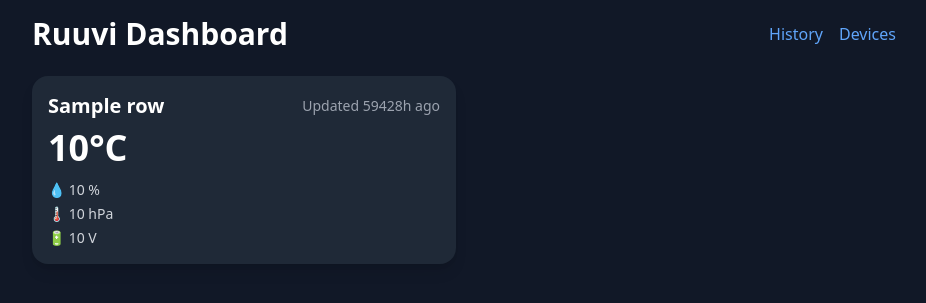
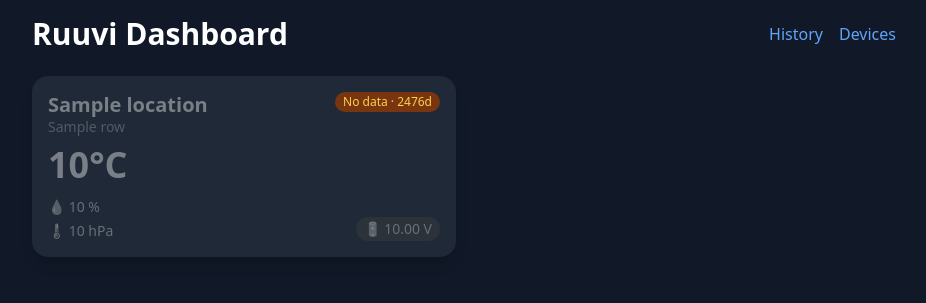
Before and after one commit to Mafuko/ruuvi-dashboard, a Flask app: template templates/index.html in a window 1280 px wide. Shown: the top 303 px of the page, without its empty margins (176-1102 px from the left). Run offline with Flask 3, Linux system fonts and the light colour scheme; the template is opened without the code that fills it: most values are stand-ins (such as "Sample title", 1, 10 or a date in 2020); some libraries are stand-ins or nearby versions.

Commit message:
Show location, low-battery and stale-data state on overview cards
Cards now lead with the device location (name below, falling back to
name when no location is set). The battery moves to a pill that turns
amber with "Low" using Ruuvi Station's temperature-aware thresholds, so
outdoor tags don't false-alarm in winter. A sensor with no reading for
over an hour fades to gray with a "No data" tag, updated live in the
browser.

Battery values from ruuvitag_sensor are millivolts; the card previously
printed them as volts (e.g. "2995.00 V") and now converts correctly.

Co-Authored-By: Claude Opus 5.5 <noreply@anthropic.com>

```diff
--- a/app.py
+++ b/app.py
@@ -5,6 +5,7 @@ from werkzeug.security import check_password_hash
 from config import SECRET_KEY, ADMIN_USERNAME, ADMIN_PASSWORD_HASH
 from datetime import datetime, timedelta, timezone
 from db import get_connection
+from battery import is_battery_low
 from functools import wraps
 
 RANGE_HOURS = {
@@ -42,7 +43,7 @@ def since_for_range(range_key):
 
 def latest_readings():
     query = """
-        SELECT d.mac, d.name, m.temperature, m.humidity, m.pressure, m.battery, m.timestamp
+        SELECT d.mac, d.name, d.location, m.temperature, m.humidity, m.pressure, m.battery, m.timestamp
         FROM measurements m
         JOIN devices d ON m.mac = d.mac
         INNER JOIN (
@@ -86,7 +87,11 @@ def logout():
 def index():
     rows = latest_readings()
     data = [
-        {**dict(row), "timestamp_iso": to_iso_utc(row["timestamp"])}
+        {
+            **dict(row),
+            "timestamp_iso": to_iso_utc(row["timestamp"]),
+            "battery_low": is_battery_low(row["battery"], row["temperature"]),
+        }
         for row in rows
     ]
     return render_template("index.html", data=data)
@@ -99,10 +104,12 @@ def api_latest():
         {
             "mac": row["mac"],
             "name": row["name"],
+            "location": row["location"],
             "temperature": row["temperature"],
             "humidity": row["humidity"],
             "pressure": row["pressure"],
             "battery": row["battery"],
+            "battery_low": is_battery_low(row["battery"], row["temperature"]),
             "timestamp": to_iso_utc(row["timestamp"]),
         }
         for row in rows
--- a/templates/index.html
+++ b/templates/index.html
@@ -24,19 +24,31 @@
            data-mac="{{ row.mac }}"
            data-timestamp="{{ row.timestamp_iso }}">
 
-            <div class="flex justify-between items-center mb-2">
-                <h2 class="text-xl font-semibold">{{ row.name }}</h2>
-                <span class="text-sm text-gray-400 updated-ago">just now</span>
+            <div class="flex justify-between items-start gap-2 mb-2">
+                <div class="js-fade min-w-0">
+                    <h2 class="text-xl font-semibold leading-tight">{{ row.location or row.name }}</h2>
+                    {% if row.location %}
+                    <div class="text-sm text-gray-400">{{ row.name }}</div>
+                    {% endif %}
+                </div>
+                <span class="text-sm text-gray-400 whitespace-nowrap updated-ago">just now</span>
+                <span class="hidden text-xs whitespace-nowrap rounded-full px-2 py-0.5 bg-amber-900 text-amber-300 stale-tag"></span>
             </div>
 
-            <div class="text-4xl font-bold">
-                <span class="js-temperature">{{ row.temperature|round(1) }}</span>°C
-            </div>
+            <div class="js-fade">
+                <div class="text-4xl font-bold">
+                    <span class="js-temperature">{{ row.temperature|round(1) }}</span>°C
+                </div>
 
-            <div class="mt-3 text-sm text-gray-300 space-y-1">
-                <div>💧 <span class="js-humidity">{{ row.humidity|round(1) }}</span> %</div>
-                <div>🌡 <span class="js-pressure">{{ row.pressure|round(1) }}</span> hPa</div>
-                <div>🔋 <span class="js-battery">{{ row.battery|round(2) }}</span> V</div>
+                <div class="mt-3 flex justify-between items-end text-sm text-gray-300">
+                    <div class="space-y-1">
+                        <div>💧 <span class="js-humidity">{{ row.humidity|round(1) }}</span> %</div>
+                        <div>🌡 <span class="js-pressure">{{ row.pressure|round(1) }}</span> hPa</div>
+                    </div>
+                    <span class="js-battery whitespace-nowrap rounded-full px-2 py-0.5 {{ 'bg-amber-900 text-amber-300' if row.battery_low else 'bg-gray-700 text-gray-300' }}">
+                        🔋 {{ '%.2f V'|format(row.battery / 1000) if row.battery is not none else '—' }}{{ ' · Low' if row.battery_low }}
+                    </span>
+                </div>
             </div>
 
         </a>
@@ -49,17 +61,48 @@
 </div>
 
 <script>
-function formatAgo(isoTimestamp) {
-    const seconds = Math.max(0, Math.floor((Date.now() - new Date(isoTimestamp).getTime()) / 1000));
+const STALE_AFTER_SECONDS = 3600;
+const FADE_CLASSES = ['grayscale', 'opacity-40'];
+const BATTERY_NORMAL_CLASSES = ['bg-gray-700', 'text-gray-300'];
+const BATTERY_LOW_CLASSES = ['bg-amber-900', 'text-amber-300'];
+
+function secondsSince(isoTimestamp) {
+    return Math.max(0, Math.floor((Date.now() - new Date(isoTimestamp).getTime()) / 1000));
+}
+
+function formatAgo(seconds) {
     if (seconds < 60) return `Updated ${seconds}s ago`;
     if (seconds < 3600) return `Updated ${Math.floor(seconds / 60)}m ago`;
     return `Updated ${Math.floor(seconds / 3600)}h ago`;
 }
 
+function formatStale(seconds) {
+    const hours = Math.floor(seconds / 3600);
+    if (hours < 48) return `No data · ${hours}h`;
+    return `No data · ${Math.floor(hours / 24)}d`;
+}
+
 function tickAgoLabels() {
     document.querySelectorAll('#sensor-grid a').forEach(card => {
-        card.querySelector('.updated-ago').textContent = formatAgo(card.dataset.timestamp);
+        const seconds = secondsSince(card.dataset.timestamp);
+        const stale = seconds > STALE_AFTER_SECONDS;
+        card.querySelector('.updated-ago').textContent = formatAgo(seconds);
+        card.querySelector('.updated-ago').classList.toggle('hidden', stale);
+        const tag = card.querySelector('.stale-tag');
+        tag.textContent = stale ? formatStale(seconds) : '';
+        tag.classList.toggle('hidden', !stale);
+        card.querySelectorAll('.js-fade').forEach(el => {
+            FADE_CLASSES.forEach(c => el.classList.toggle(c, stale));
+        });
     });
+}
+
+function renderBattery(card, batteryMv, batteryLow) {
+    const pill = card.querySelector('.js-battery');
+    const volts = batteryMv == null ? '—' : `${(batteryMv / 1000).toFixed(2)} V`;
+    pill.textContent = `🔋 ${volts}${batteryLow ? ' · Low' : ''}`;
+    BATTERY_NORMAL_CLASSES.forEach(c => pill.classList.toggle(c, !batteryLow));
+    BATTERY_LOW_CLASSES.forEach(c => pill.classList.toggle(c, batteryLow));
 }
 
 async function refreshLatest() {
@@ -74,7 +117,7 @@ async function refreshLatest() {
             card.querySelector('.js-temperature').textContent = r.temperature.toFixed(1);
             card.querySelector('.js-humidity').textContent = r.humidity.toFixed(1);
             card.querySelector('.js-pressure').textContent = r.pressure.toFixed(1);
-            card.querySelector('.js-battery').textContent = r.battery.toFixed(2);
+            renderBattery(card, r.battery, r.battery_low);
         });
         tickAgoLabels();
     } catch (e) {
```
Also changed, not shown: battery.py (added, +17 -0 lines), tests/test_battery.py (added, +35 -0 lines).
